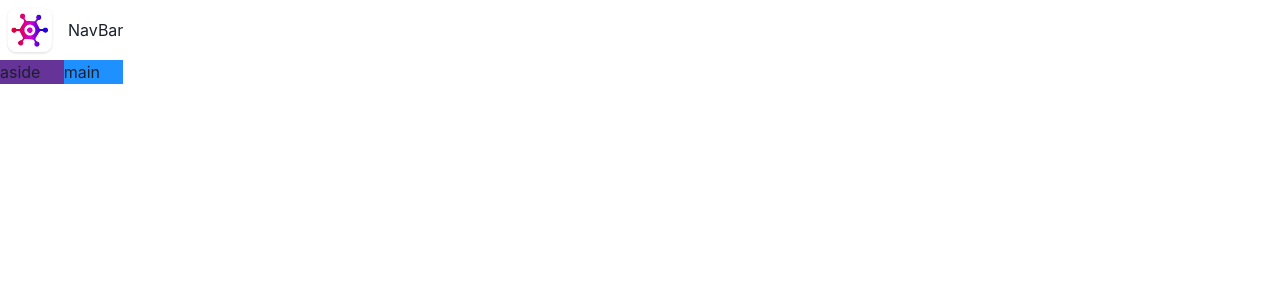
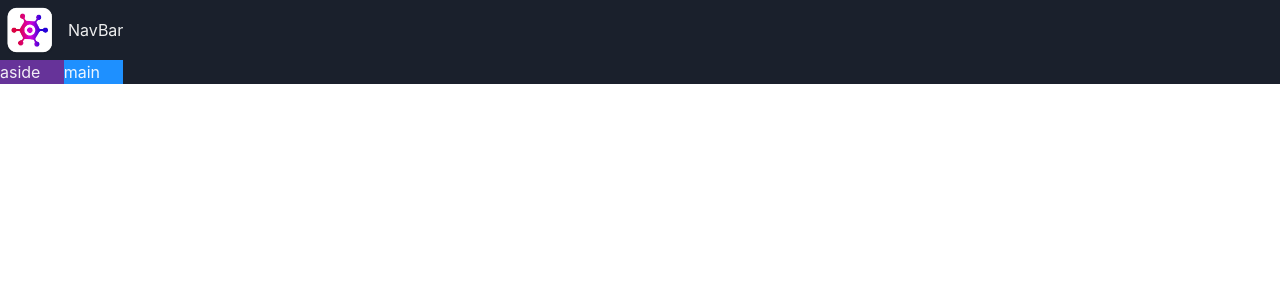
Before and after one commit to Daniyal-Imran09/GameHub, a React (Vite) app in the folder game-hub/: page / in a window 1280 px wide. Shown: the top 300 px of the page. Built offline with nearby package versions, Linux system fonts and the light colour scheme.

Commit message:
implemented Dark mode

```diff
--- /dev/null
+++ b/game-hub/src/Theme.ts
@@ -0,0 +1,9 @@
+import { ThemeConfig , extendTheme } from "@chakra-ui/react";
+
+const config: ThemeConfig = {
+    initialColorMode: 'dark'
+}
+
+const theme = extendTheme({config})
+
+export default theme
--- a/game-hub/src/main.tsx
+++ b/game-hub/src/main.tsx
@@ -1,12 +1,14 @@
 import React from "react";
 import ReactDOM from "react-dom/client";
-import { ChakraProvider } from "@chakra-ui/react";
+import { ChakraProvider, ColorModeScript } from "@chakra-ui/react";
 import App from "./App";
 import "./index.css";
+import theme from "./Theme";
 
 ReactDOM.createRoot(document.getElementById("root") as HTMLElement).render(
   <React.StrictMode>
-    <ChakraProvider>
+    <ChakraProvider theme={theme}>
+      <ColorModeScript initialColorMode={theme.config.initialColorMode} />
       <App />
     </ChakraProvider>
   </React.StrictMode>
```
